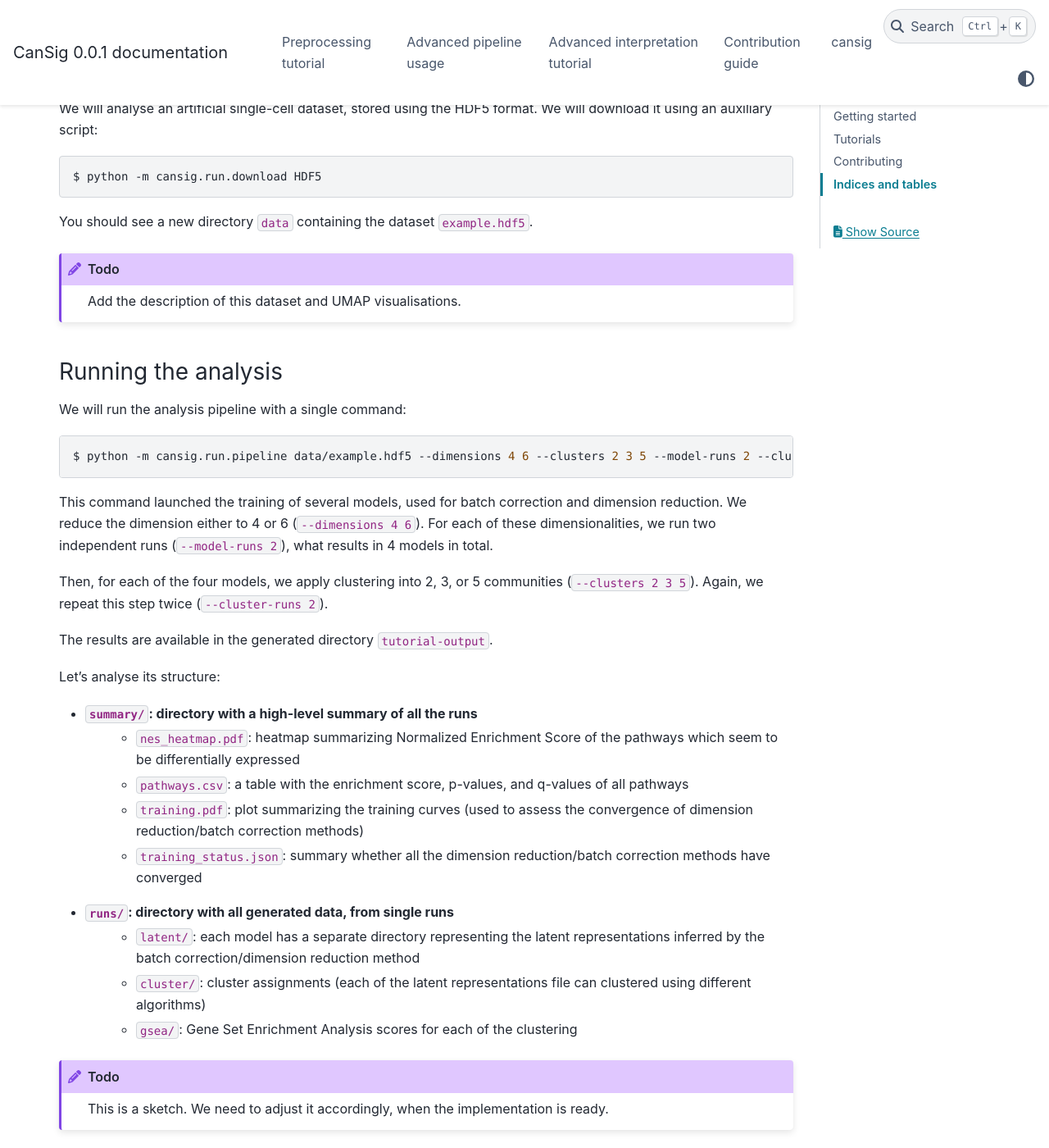
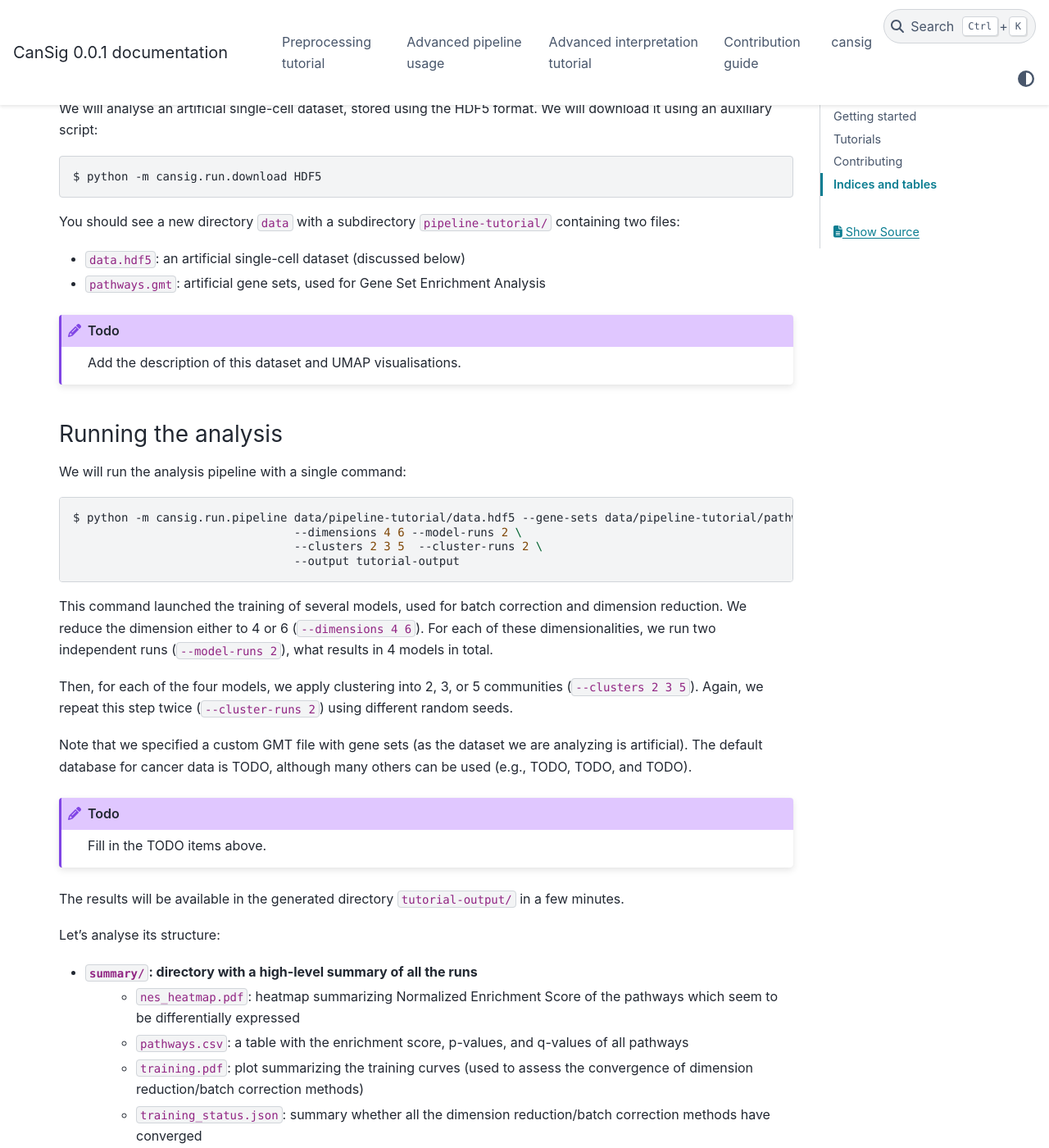
Before and after one commit to BoevaLab/CanSig, a Sphinx documentation site: the page built from docs/index.rst, in a window 1280 px wide and 1400 px high, scrolled down 1010 px. Shown: the whole window at 82% size. Built offline with Sphinx 7.4.7 and the PyData theme 0.15.4, drawn with Linux system fonts in a browser that asks for light colours.

Commit message:
Use a custom pathway database in the tutorial

```diff
--- a/docs/index.rst
+++ b/docs/index.rst
@@ -34,7 +34,10 @@ We will analyse an artificial single-cell dataset, stored using the HDF5 format.
 
    $ python -m cansig.run.download HDF5
 
-You should see a new directory ``data`` containing the dataset ``example.hdf5``.
+You should see a new directory ``data`` with a subdirectory ``pipeline-tutorial/`` containing two files:
+
+* ``data.hdf5``: an artificial single-cell dataset (discussed below)
+* ``pathways.gmt``: artificial gene sets, used for Gene Set Enrichment Analysis
 
 .. todo::
    Add the description of this dataset and UMAP visualisations.
@@ -46,15 +49,24 @@ We will run the analysis pipeline with a single command:
 
 .. code-block:: bash
 
-   $ python -m cansig.run.pipeline data/example.hdf5 --dimensions 4 6 --clusters 2 3 5 --model-runs 2 --cluster-runs 2 --output tutorial-output
+   $ python -m cansig.run.pipeline data/pipeline-tutorial/data.hdf5 --gene-sets data/pipeline-tutorial/pathways.gmt \
+                                   --dimensions 4 6 --model-runs 2 \
+                                   --clusters 2 3 5  --cluster-runs 2 \
+                                   --output tutorial-output
 
 This command launched the training of several models, used for batch correction and dimension reduction.
 We reduce the dimension either to 4 or 6 (``--dimensions 4 6``).
 For each of these dimensionalities, we run two independent runs (``--model-runs 2``), what results in 4 models in total.
 
-Then, for each of the four models, we apply clustering into 2, 3, or 5 communities (``--clusters 2 3 5``). Again, we repeat this step twice (``--cluster-runs 2``).
+Then, for each of the four models, we apply clustering into 2, 3, or 5 communities (``--clusters 2 3 5``).
+Again, we repeat this step twice (``--cluster-runs 2``) using different random seeds.
 
-The results are available in the generated directory ``tutorial-output``.
+Note that we specified a custom GMT file with gene sets (as the dataset we are analyzing is artificial). The default database for cancer data is TODO, although many others can be used (e.g., TODO, TODO, and TODO).
+
+.. todo::
+   Fill in the TODO items above.
+
+The results will be available in the generated directory ``tutorial-output/`` in a few minutes.
 
 Let's analyse its structure:
 
```
